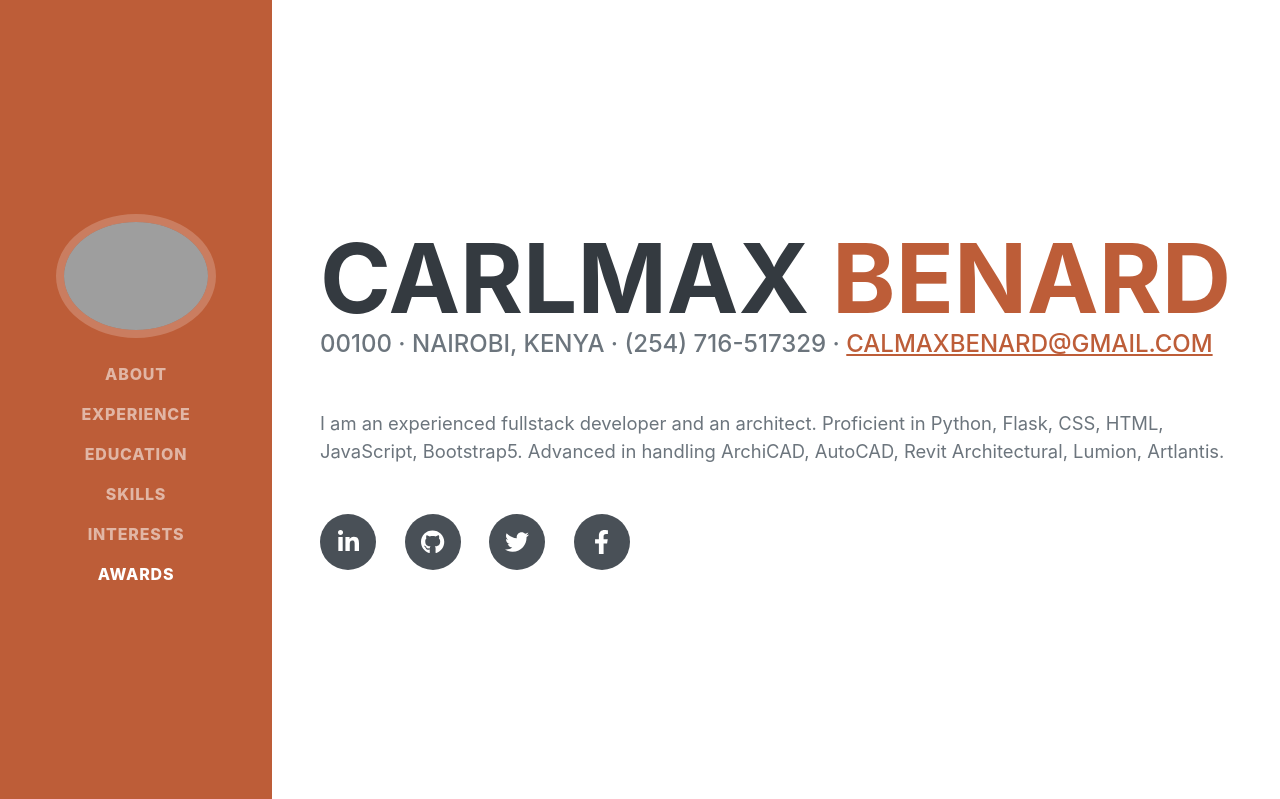
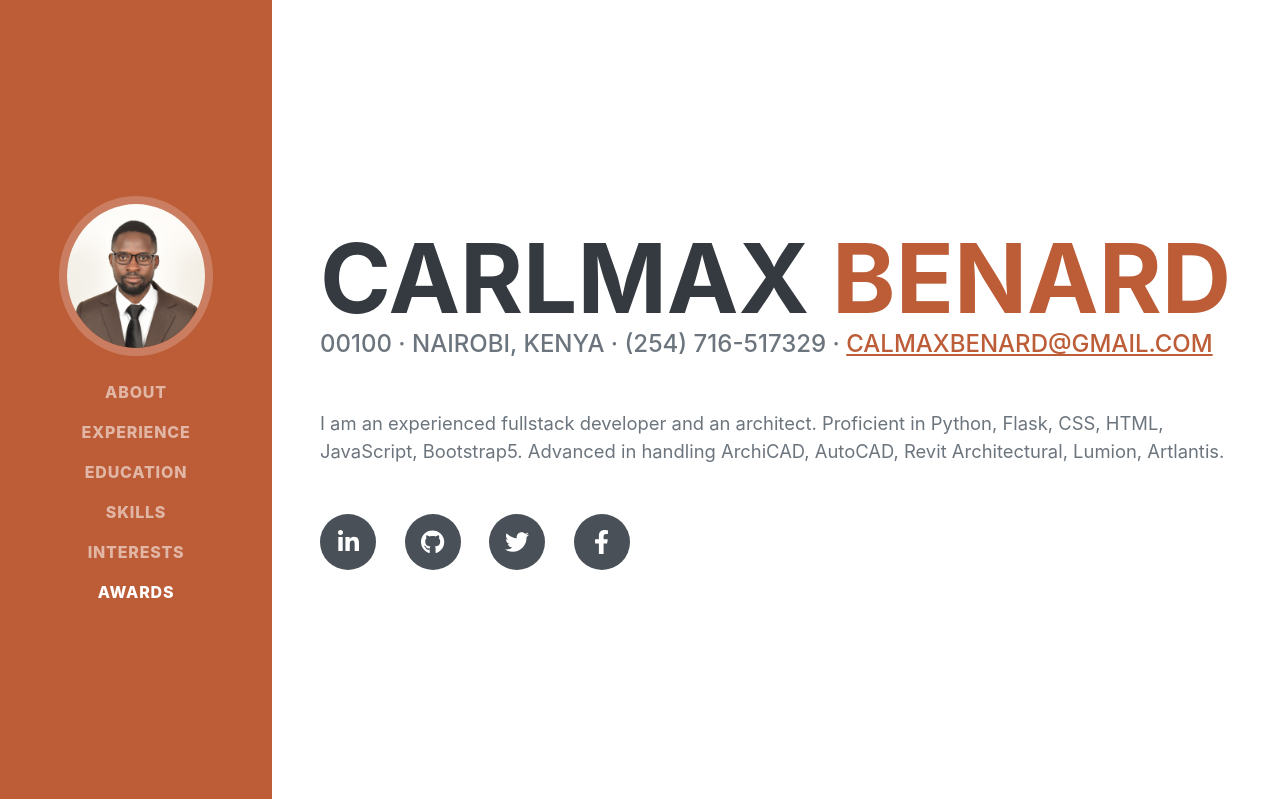
Before and after one commit to CalmaxBenard/Resume, a Flask app: page / in a window 1280 px wide. Shown: the top 799 px of the page. Run offline with Flask 2, Linux system fonts and the light colour scheme; some libraries are stand-ins or nearby versions; some web fonts are replaced; grey boxes are pictures that could not be loaded.

Commit message:
add profile image

```diff
--- a/templates/index.html
+++ b/templates/index.html
@@ -20,7 +20,7 @@
         <nav class="navbar navbar-expand-lg navbar-dark bg-primary fixed-top" id="sideNav">
             <a class="navbar-brand js-scroll-trigger" href="#page-top">
                 <span class="d-block d-lg-none">Carlmax Benard</span>
-                <span class="d-none d-lg-block"><img class="img-fluid img-profile rounded-circle mx-auto mb-2" src="https://photos.google.com/u/1/photo/AF1QipNaEj6clGTJYz4393fAXJM2UvIxJHs4lQUmdfrG" alt="Calmax Benard profile picture" /></span>
+                <span class="d-none d-lg-block"><img class="img-fluid img-profile rounded-circle mx-auto mb-2" src="static/assets/img/profile.jpg" alt="Calmax Benard profile picture" /></span>
             </a>
             <button class="navbar-toggler" type="button" data-bs-toggle="collapse" data-bs-target="#navbarResponsive" aria-controls="navbarResponsive" aria-expanded="false" aria-label="Toggle navigation"><span class="navbar-toggler-icon"></span></button>
             <div class="collapse navbar-collapse" id="navbarResponsive">
```
Also changed, not shown: static/assets/img/profile.jpg (renamed from static/assets/img/profile.JPG).
